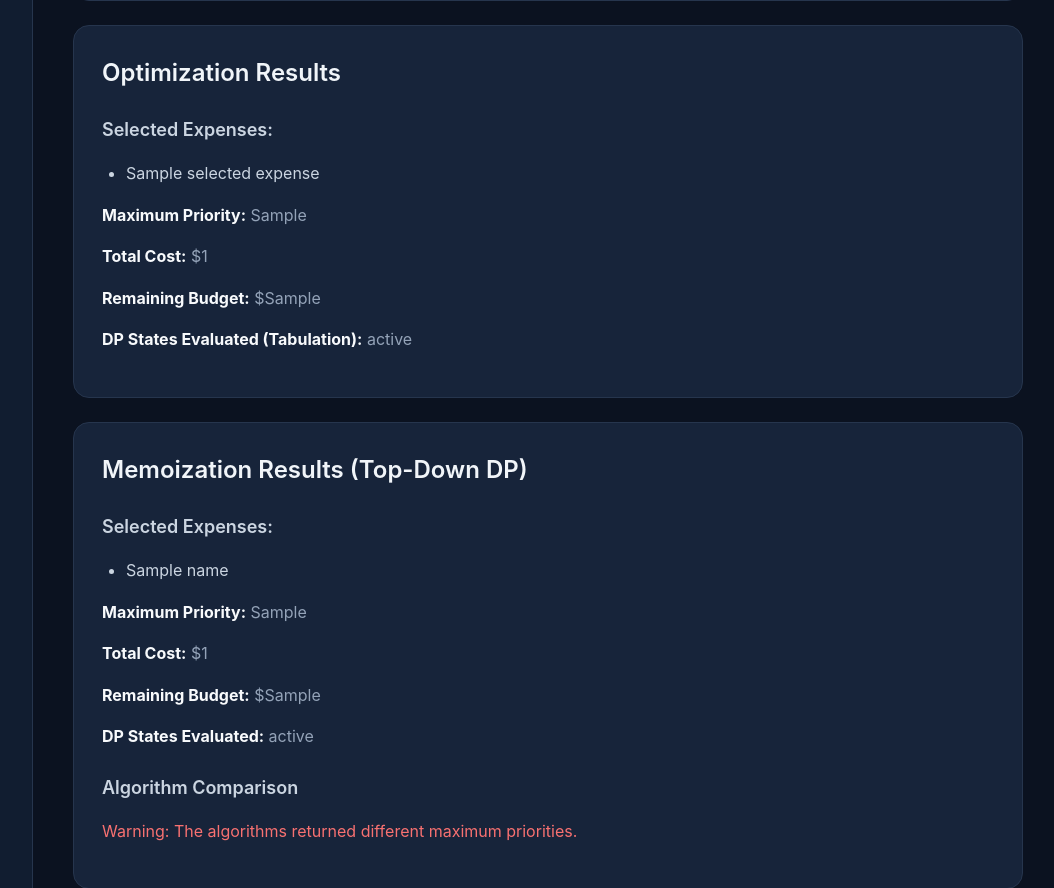
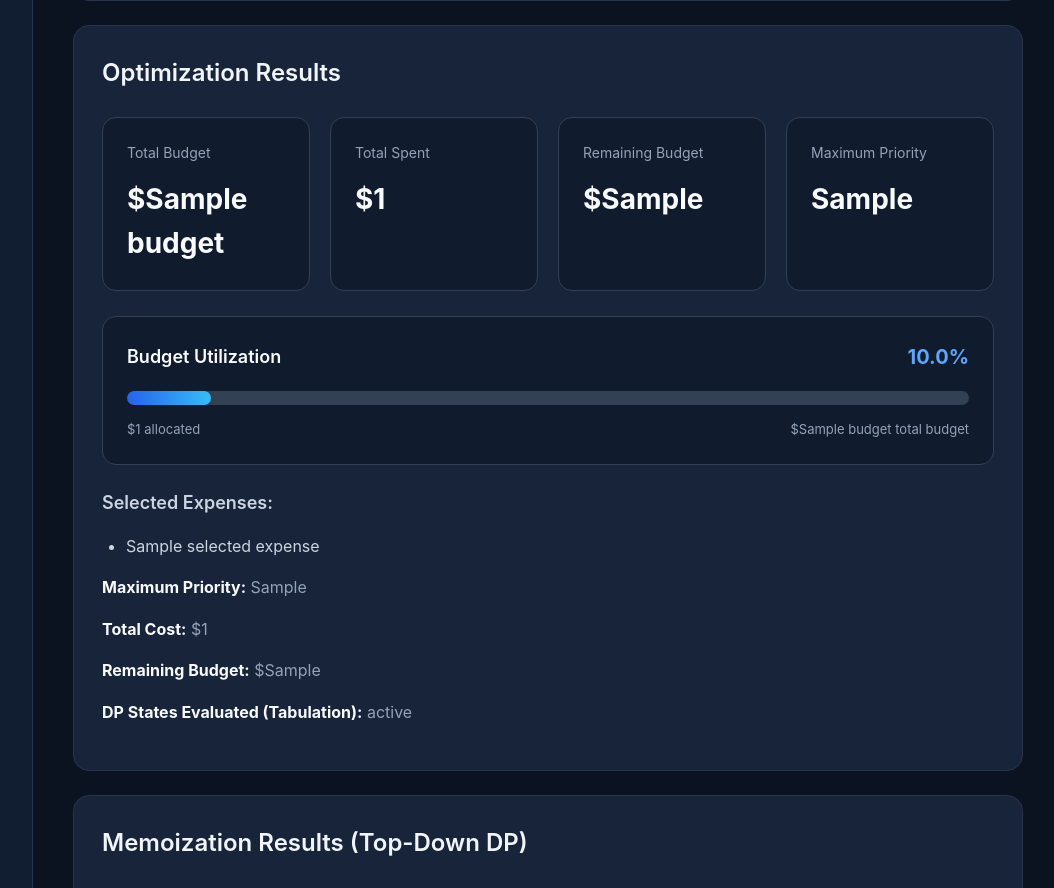
Before and after one commit to gairepragyan/SmartBudget---CSCE-4110, a Flask app: template templates/index.html in a window 1280 px wide. Shown: the part 1047-1935 px from the top of the page, without its empty margins (217-1271 px from the left). Run offline with Flask 3, Linux system fonts and the light colour scheme; the template is opened without the code that fills it: most values are stand-ins (such as "Sample title", 1, 10 or a date in 2020).

Commit message:
Add financial summary cards and budget utilization bar

```diff
--- a/static/style.css
+++ b/static/style.css
@@ -327,9 +327,106 @@ tr:hover td {
     color: #FFFFFF;
 }
 
-/* One column on smaller screens */
 @media (max-width: 900px) {
     .expense-grid {
         grid-template-columns: 1fr;
     }
 }
+.summary-grid {
+    display: grid;
+    grid-template-columns: repeat(4, minmax(0, 1fr));
+    gap: 20px;
+    margin: 25px 0;
+}
+
+.summary-card {
+    background: #101B2E;
+    border: 1px solid #334155;
+    border-radius: 14px;
+    padding: 24px;
+    min-width: 0;
+    transition: transform 0.2s ease, border-color 0.2s ease;
+}
+
+.summary-card:hover {
+    transform: translateY(-4px);
+    border-color: #3B82F6;
+}
+
+.summary-card p {
+    color: #94A3B8;
+    font-size: 14px;
+    margin: 0 0 12px;
+}
+
+.summary-card h2 {
+    color: #F8FAFC;
+    font-size: 28px;
+    font-weight: 700;
+    margin: 0;
+    overflow-wrap: anywhere;
+}
+
+@media (max-width: 1200px) {
+    .summary-grid {
+        grid-template-columns: repeat(2, minmax(0, 1fr));
+    }
+}
+
+
+@media (max-width: 600px) {
+    .summary-grid {
+        grid-template-columns: 1fr;
+    }
+}
+.budget-utilization {
+    background: #101B2E;
+    border: 1px solid #334155;
+    border-radius: 14px;
+    padding: 24px;
+    margin: 24px 0;
+}
+
+.utilization-header {
+    display: flex;
+    justify-content: space-between;
+    align-items: center;
+    gap: 16px;
+    margin-bottom: 18px;
+}
+
+.utilization-header h3 {
+    margin: 0;
+    color: #F8FAFC;
+    font-size: 18px;
+}
+
+.utilization-header span {
+    color: #60A5FA;
+    font-size: 20px;
+    font-weight: 700;
+}
+
+.progress-track {
+    width: 100%;
+    height: 14px;
+    background: #334155;
+    border-radius: 999px;
+    overflow: hidden;
+}
+
+.progress-fill {
+    height: 100%;
+    background: linear-gradient(90deg, #2563EB, #38BDF8);
+    border-radius: 999px;
+    transition: width 0.5s ease;
+}
+
+.utilization-footer {
+    display: flex;
+    justify-content: space-between;
+    gap: 16px;
+    margin-top: 14px;
+    color: #94A3B8;
+    font-size: 13px;
+}
--- a/templates/index.html
+++ b/templates/index.html
@@ -162,6 +162,51 @@
 
             <h2>Optimization Results</h2>
 
+            <div class="summary-grid">
+
+    <div class="summary-card">
+        <p>Total Budget</p>
+        <h2>${{ budget }}</h2>
+    </div>
+
+    <div class="summary-card">
+        <p>Total Spent</p>
+        <h2>${{ result.total_cost }}</h2>
+    </div>
+
+    <div class="summary-card">
+        <p>Remaining Budget</p>
+        <h2>${{ result.remaining_budget }}</h2>
+    </div>
+
+    <div class="summary-card">
+        <p>Maximum Priority</p>
+        <h2>{{ result.maximum_priority }}</h2>
+    </div>
+
+</div>
+            <div class="budget-utilization">
+
+    <div class="utilization-header">
+        <h3>Budget Utilization</h3>
+        <span>
+            {{ ((result.total_cost / (budget | int)) * 100) | round(1) }}%
+        </span>
+    </div>
+
+    <div class="progress-track">
+        <div
+            class="progress-fill"
+            style="width: {{ (result.total_cost / (budget | int)) * 100 }}%;"
+        ></div>
+    </div>
+
+    <div class="utilization-footer">
+        <span>${{ result.total_cost }} allocated</span>
+        <span>${{ budget }} total budget</span>
+    </div>
+
+</div>
             <h3>Selected Expenses:</h3>
 
             {% if result.selected_expenses %}
```
